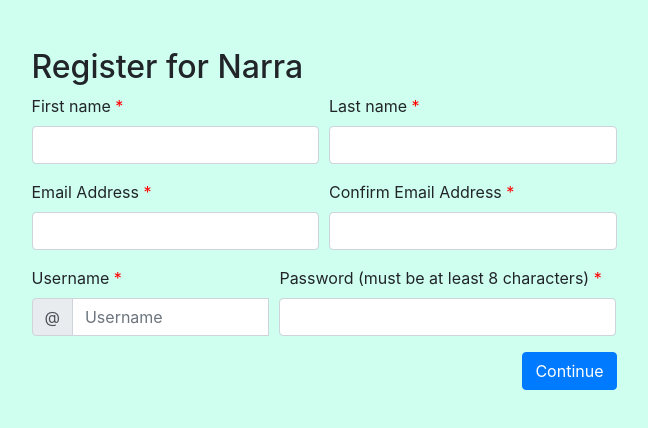
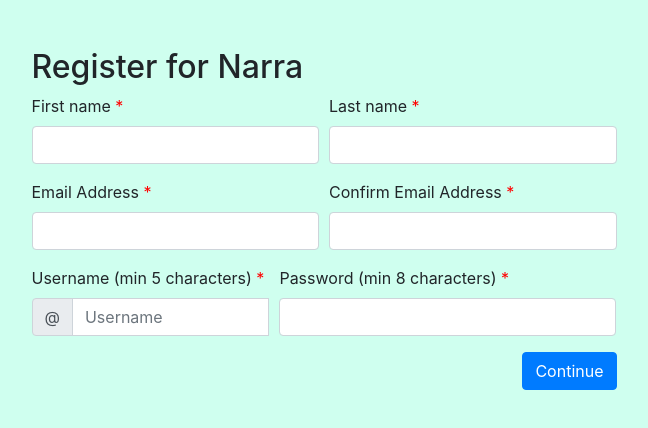
Before and after one commit to natalialuzuriaga/narra, a React (Create React App) app: page /register in a window 1280 px wide. Shown: the top 428 px of the page, without its empty margins (316-964 px from the left). Built offline with nearby package versions, Linux system fonts and the light colour scheme.

Commit message:
Edited registration and added username validation

```diff
--- a/src/components/register-account.component.js
+++ b/src/components/register-account.component.js
@@ -31,6 +31,9 @@
         }
         if (this.props.values.password.length < 8 && this.props.values.password.length !== 0) {
             alerts.push("Password must be at least 8 characters.");
+        }
+        if (this.props.values.username.length < 5 && this.props.values.username.length !== 0) {
+            alerts.push("Username must be at least 5 characters.");
         }
 
         if (alerts.length > 0) {
@@ -137,7 +140,7 @@
                             <Form.Row>
                                 <Form.Group as={Col} md="5">
                                     <Form.Label>
-                                        Username
+                                        Username (min 5 characters)
                                         <p style={{display:"inline", color:"red"}}> *</p>
                                     </Form.Label>
                                     <InputGroup>
@@ -161,7 +164,7 @@
 
                                 <Form.Group as={Col} md="7">
                                     <Form.Label>
-                                        Password (must be at least 8 characters)
+                                        Password (min 8 characters)
                                         <p style={{display:"inline", color:"red"}}> *</p>
                                     </Form.Label>
                                     <Form.Control
--- a/src/components/register-success.component.js
+++ b/src/components/register-success.component.js
@@ -19,11 +19,11 @@
     render() {
         return (
             this.state.redirect
-            ? <Redirect to="/match" />
+            ? <Redirect to="/login" />
             : <Container className="p-5 w-50 text-center">
                 <Image src={success} fluid/>
                 <h1>Success!</h1>
-                <p>Taking you to matching page...</p>
+                <p>Taking you back to login page...</p>
             </Container>
         );
     }
```
